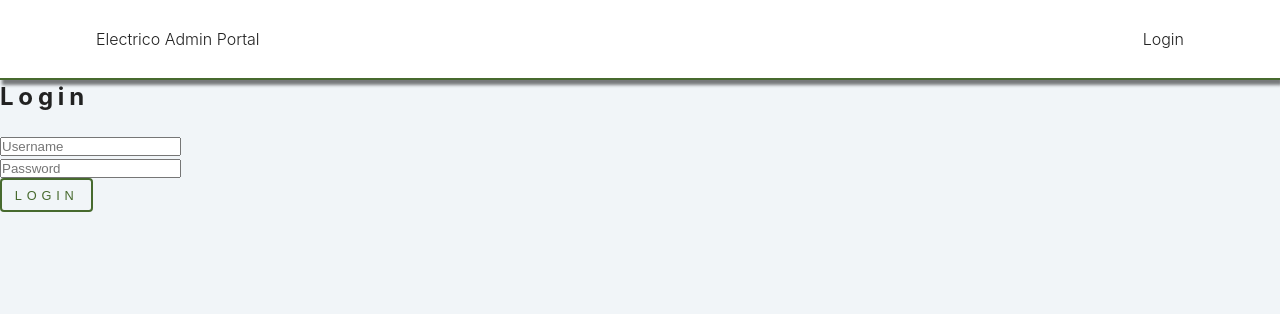
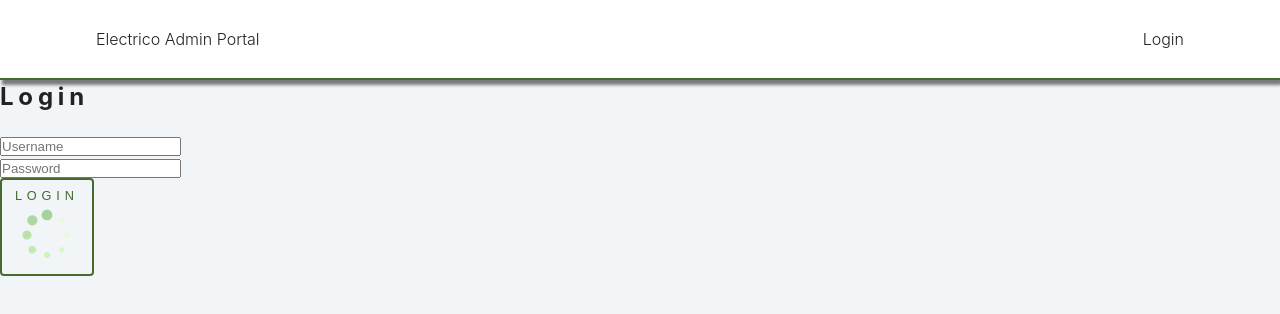
Before and after one commit to amisha26/Electrico-Admin, a React (Create React App) app: page / in a window 1280 px wide. Shown: the top 314 px of the page. Built offline with nearby package versions, Linux system fonts and the light colour scheme.

Commit message:
login loader

```diff
--- a/src/comp/Login.js
+++ b/src/comp/Login.js
@@ -1,7 +1,7 @@
 import React, { useState } from "react";
 import { useHistory } from "react-router-dom";
 import "../App.css";
-
+import load from './butload.gif';
 
 const Login = () => {
   //const [show, setShow] = useState(true);
@@ -77,7 +77,7 @@ const Login = () => {
         />
         <br />
         <button className="btn" type="submit">
-          Login
+          Login <img src={load} alt="loading.."/>
         </button>
       </form>
     </div>
```
Also changed, not shown: src/comp/butload.gif (added).
